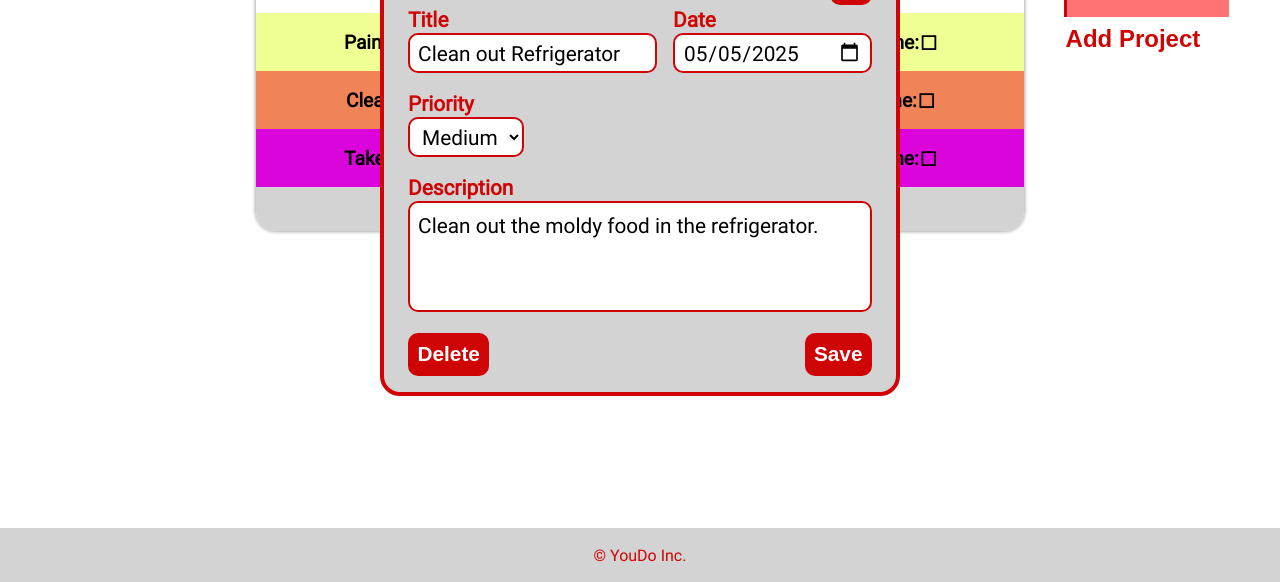
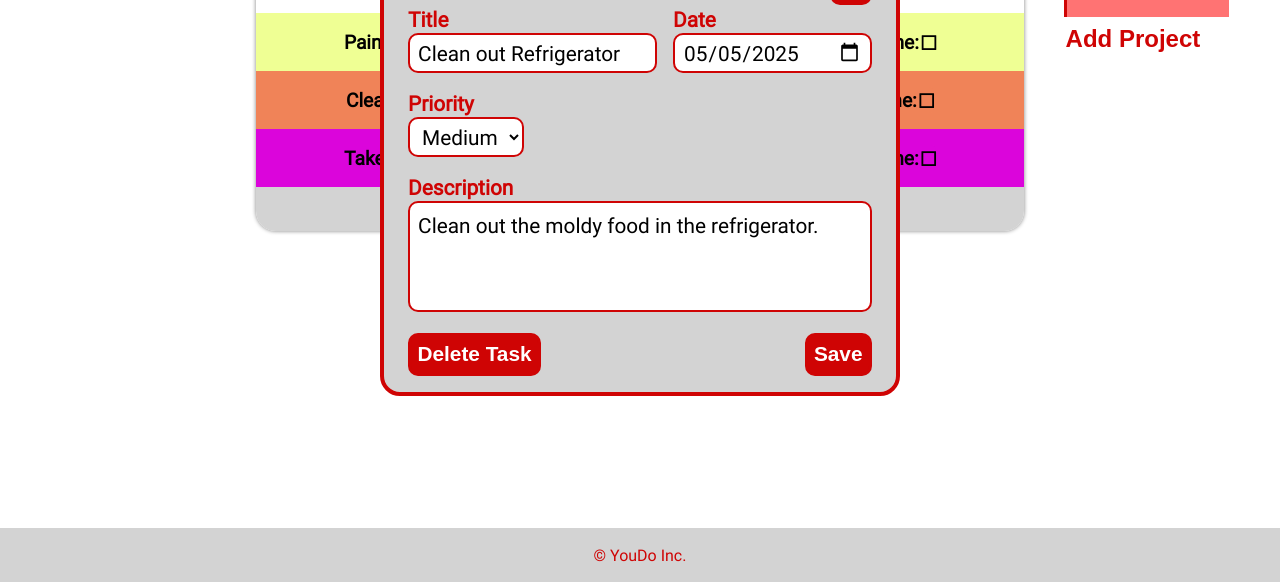
Before and after one commit to SamuelWyck/odin-todo-list, a website built with webpack: page src/template.html in a window 1280 px wide. Both pictures are taken after a click on the element 640 px from the left and 289 px from the top of the page. Shown: the part 218-800 px from the top of the page. Built offline with nearby package versions, Linux system fonts and the light colour scheme.

Commit message:
Change del task btn name

```diff
--- a/src/template.html
+++ b/src/template.html
@@ -81,7 +81,7 @@
                     <textarea name="description" id="description"></textarea>
                 </div>
                 <div class="del-save-btn-div">
-                    <button type="button" class="del-btn">Delete</button>
+                    <button type="button" class="del-btn">Delete Task</button>
                     <button type="submit" class="save-btn">Save</button>
                 </div>
             </form>
```
